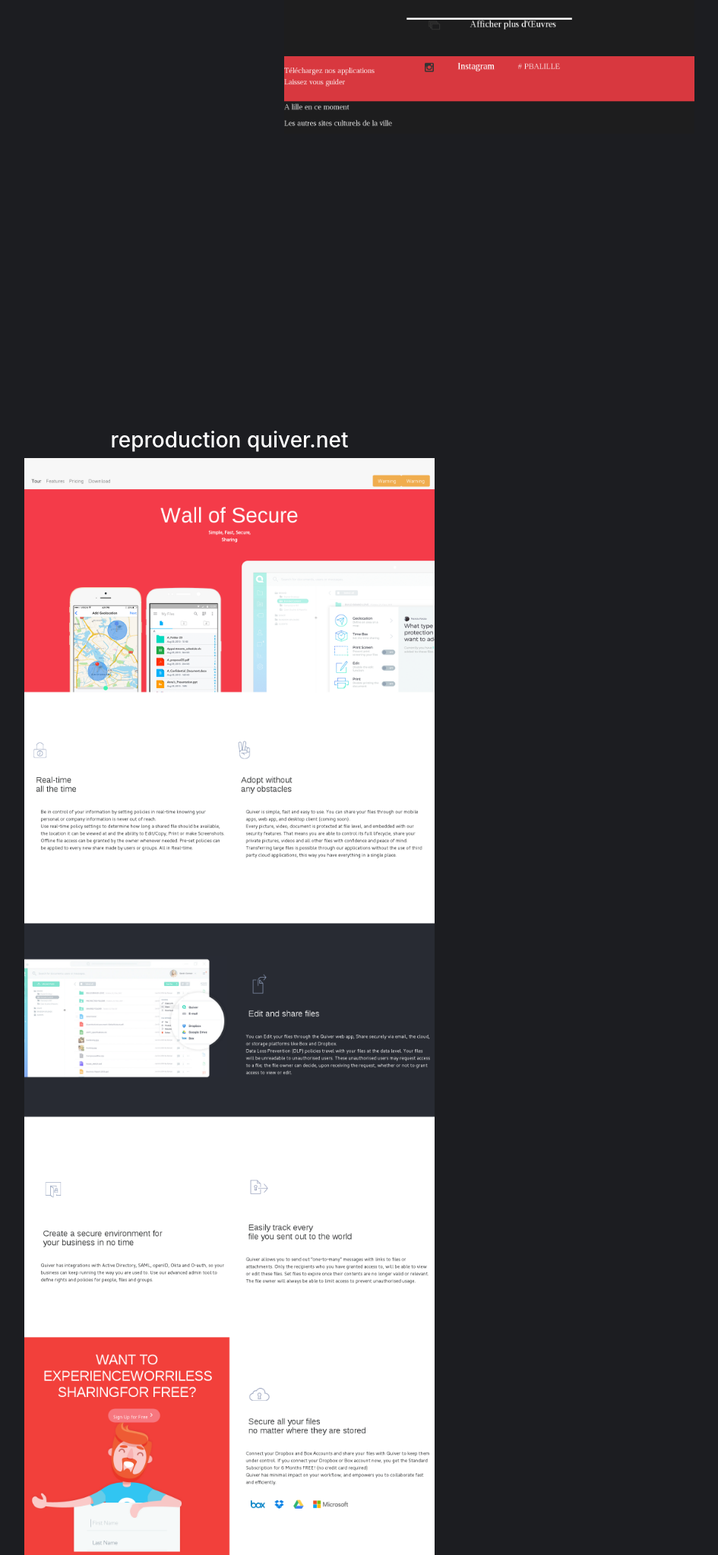
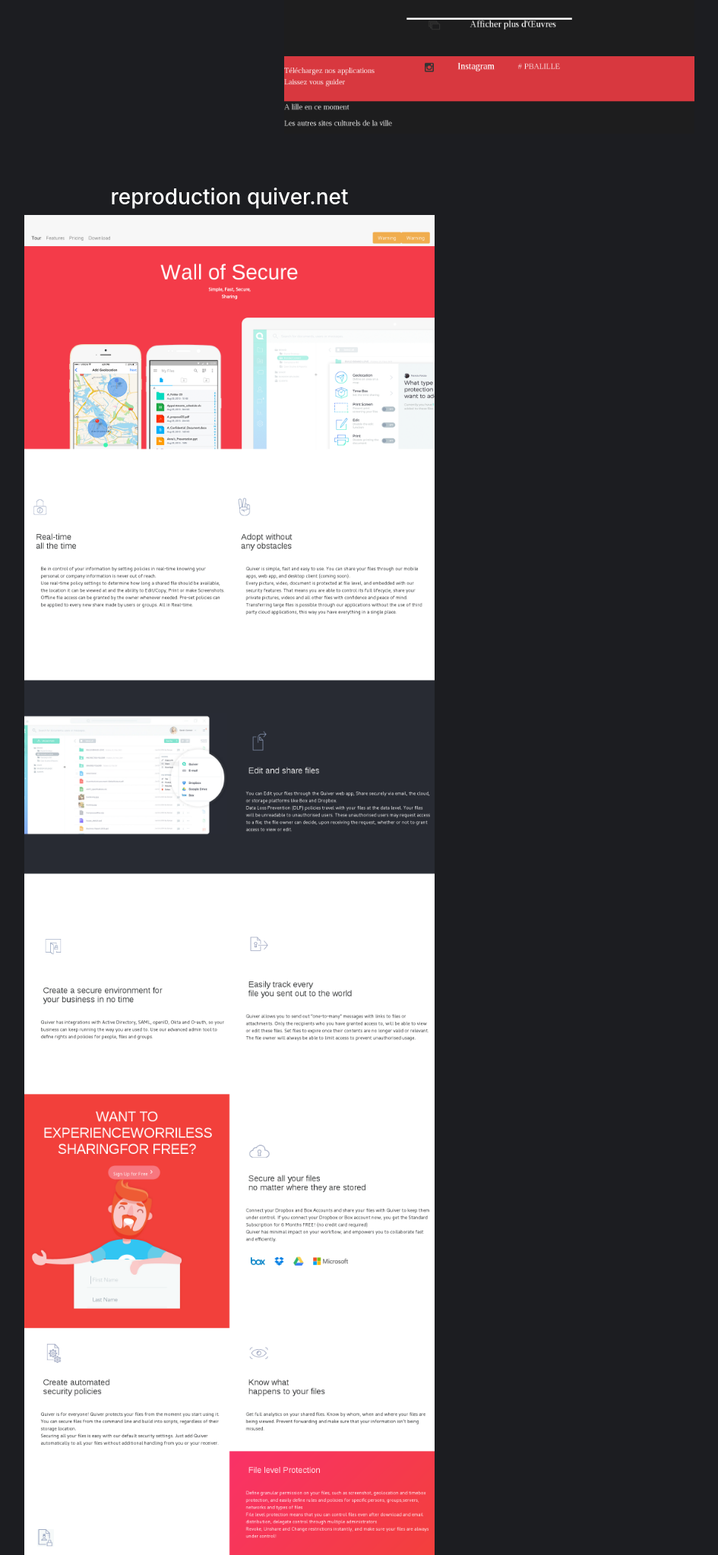
Before and after one commit to seafy/PortFolio, a PHP site: page /projects.html in a window 1280 px wide. Shown: the part 857-2904 px from the top of the page at 76% size, without its empty margins (167-1112 px from the left). Run offline with PHP 8.4, Linux system fonts and the light colour scheme; some web fonts are replaced.

Commit message:
maj css project

```diff
--- a/css/main.css
+++ b/css/main.css
@@ -189,7 +189,6 @@ span {
 
 .projets-container article{
   width: 500px;
-  /* height: auto; */
 }
 .projets-container img {
   max-width: 100%;
@@ -206,7 +205,7 @@ h1 {
   animation-name: h1;
 }
 .quiver {
-  margin-top: 160vh;
+  margin-top: 60em;
   animation-name: quiver;
 }
 
@@ -214,7 +213,7 @@ h1 {
  animation-name: pba;
 }
 .atelier72 {
-  margin-top: 130vh;
+  margin-top: 52em;
   animation-name: atelier72;
 }
 .plumber {
--- a/projets.html
+++ b/projets.html
@@ -83,22 +83,27 @@
 
 <div class="container projets-container text-center text-white img-fluid">
   <div class="row">
+
     <article class="quiver col-12 col-sm-12 col-md-6 col-lg-6">
       <h3>reproduction quiver.net</h3>
       <img src="img/quiver.png" alt="quiver">
     </article>
+
     <article class="pba col-12 col-sm-12 col-md-6 col-lg-6">
       <h3>reproduction palais des beau art</h3>
       <img src="img/pba.png" alt="palais des beau art">
     </article>
+
     <article class="atelier72 col-12 col-sm-12 col-md-6 col-lg-6">
       <h3>création Atelier 72</h3>
       <img src="img/atelier72.png" alt="atelier bar a pates">
     </article>
+
     <article class="plumber col-12 col-sm-12 col-md-6 col-lg-6">
       <h3>création site plombierie</h3>
       <img src="img/plomberie.png" alt="plomberie">
     </article>
+
   </div>
 </div>
 
```
